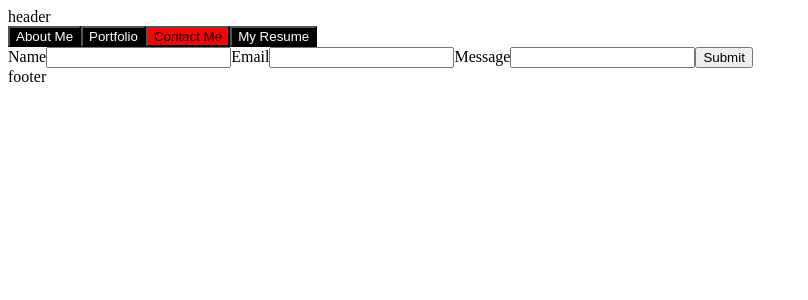
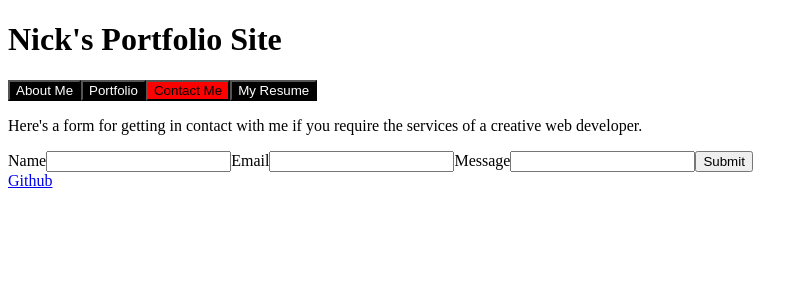
Before and after one commit to Nicholas-Gregory/portfolio, a React (Create React App) app: page / in a window 1280 px wide. Both pictures are taken after a click on the button "Contact Me". Shown: the top 300 px of the page, without its empty margins (0-808 px from the left). Built offline with nearby package versions, Linux system fonts and the light colour scheme.

Commit message:
Filled out a little content

```diff
--- a/src/App.js
+++ b/src/App.js
@@ -32,7 +32,12 @@ function App() {
           </div>
         }
         {page === 'contact' &&
-          <ContactForm />
+          <>
+            <p>
+              Here's a form for getting in contact with me if you require the services of a creative web developer.
+            </p>
+            <ContactForm />
+          </>
         }
         {page === 'resume' &&
           <div id="resume">
--- a/src/Footer.js
+++ b/src/Footer.js
@@ -3,7 +3,7 @@ export default function Footer() {
 
     return (
         <>
-            footer
+            <a href="https://github.com/Nicholas-Gregory">Github</a>
         </>
     );
 }
--- a/src/Header.js
+++ b/src/Header.js
@@ -3,8 +3,12 @@ export default function Header({ children }) {
 
     return (
         <>
-            header
-            {children}
+            <h1>
+                Nick's Portfolio Site
+            </h1>
+            <div>
+                {children}
+            </div>
         </>
     );
 }
```
